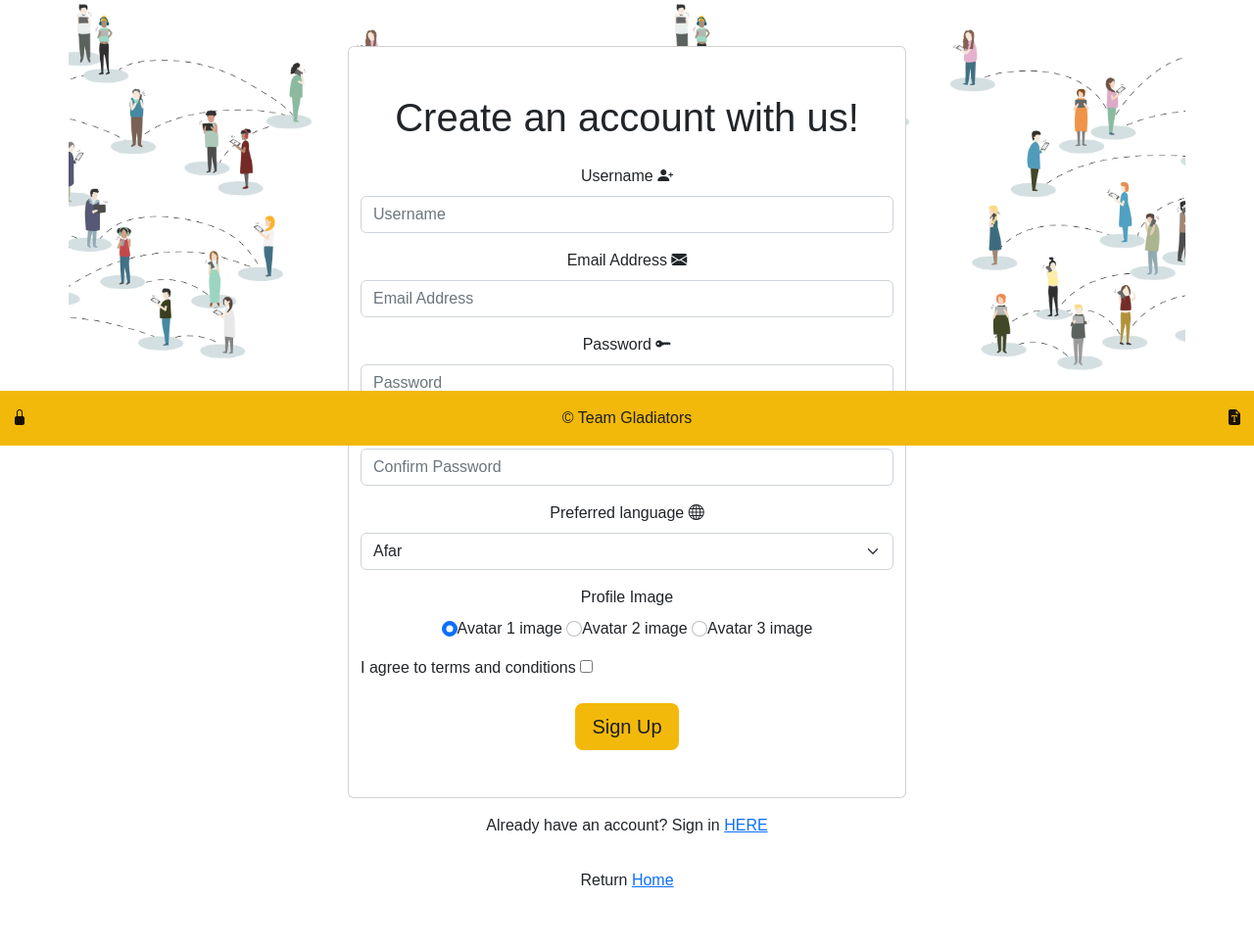
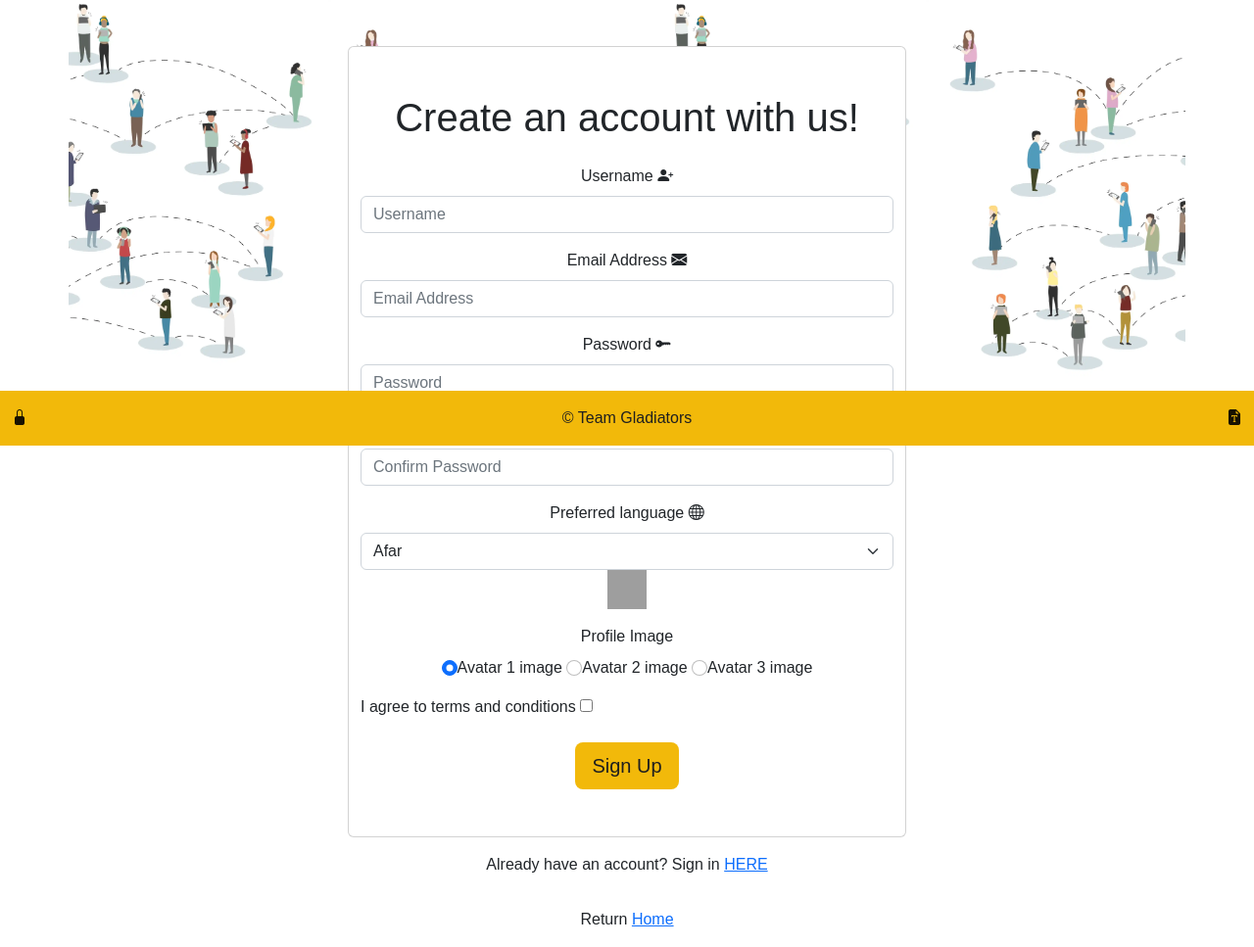
Before and after one commit to andrewdempsey2018/Found-In-Translation, a Flask app: page /signup in a window 1280 px wide. Shown: the part 135-1102 px from the top of the page at 98% size. Before the commit the page ends 1041 px from the top, so only its background shows below. Run offline with Flask 2, Linux system fonts and the light colour scheme; the visitor is signed in with stand-in values (Sample User, id 1); data that the repository does not hold is empty; some libraries are stand-ins or nearby versions; grey boxes are pictures that could not be loaded.

Commit message:
symbol svg reacts to selection

```diff
--- a/static/js/dropdown.js
+++ b/static/js/dropdown.js
@@ -4,40 +4,31 @@
    all of your UX wishes!
 */
 
+/* Select the dropdown from the signup page */
 let dropdown = document.getElementById('language');
 
-//dropdown.length = 0;
-//let defaultOption = document.createElement('option');
-//defaultOption.text = 'no language selected';
-
-//dropdown.add(defaultOption);
-//dropdown.selectedIndex = 0;
-
+/* Get the list of ISO-639-1 languages & codes */
 const language_codes = language_list;
 
+/* Each element of the selection dropdown*/
 let dropdownItem = null;
-let image = null;
 
 for (let i = 0; i < language_codes.length; i++) {
 
+    /* Bootstrap dropdown expects the elements of be of type 'option' */
     dropdownItem = document.createElement('option');
-    //image = document.createElement('img');
 
+    /* Search the language codes for the relevant name */
+    dropdownItem.textContent = language_codes[i].name;
 
-
-    //dropdownItem.className = 'dropdown-item';
-    dropdownItem.textContent = language_codes[i].name;
+    /* Now get the appropriate ISO-639 code */
     dropdownItem.value = language_codes[i].code;
 
-
-    //image.src = "https://unpkg.com/language-icons/icons/" + language_codes[i].code + ".svg";
-    //image.width = 30;
-    //image.height = 30;
-    //dropdownItem.appendChild(image);
-
+    /* Add the option element to the dropdown list */
     dropdown.appendChild(dropdownItem);
 }
 
+/* Get the code and name from any dropdown element that is clicked */
 dropdown.addEventListener('change', event => {
-    console.log(event.target.value);
+    document.getElementById("symbol").src = "https://unpkg.com/language-icons/icons/" + event.target.value + ".svg"
 });
--- a/templates/signup.html
+++ b/templates/signup.html
@@ -36,6 +36,9 @@
                         <option value="fr">French</option>
                         <option value="ro">Romanian</option> -->
                     </select>
+
+
+                    <img id="symbol" src="https://unpkg.com/language-icons/icons/en.svg" width="40" height="40" alt="">
 
                 </div>
                 <div class="my-3 text-center">
```
